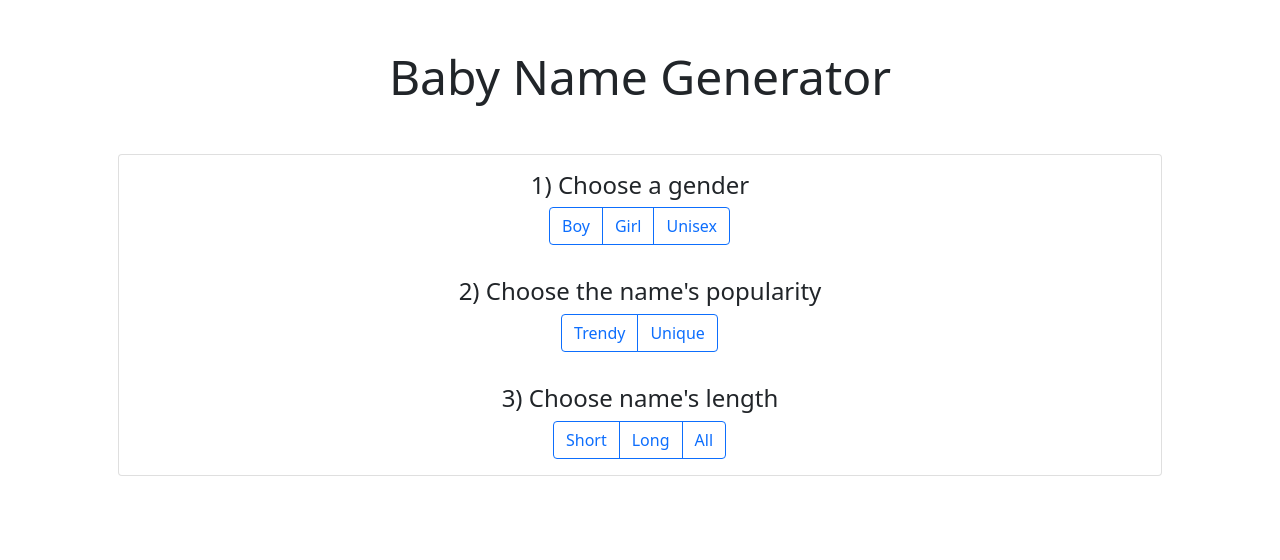
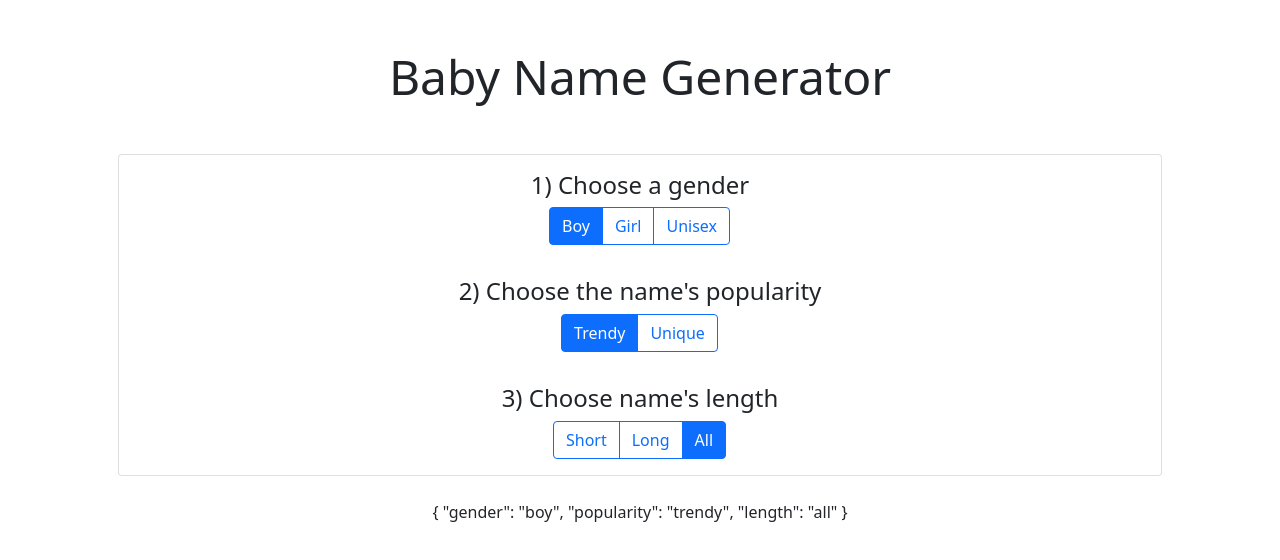
Before and after one commit to webceyhan/vite-baby-name-generator, a Vue app: page / in a window 1280 px wide. Shown: the top 560 px of the page. Built offline with nearby package versions, Linux system fonts and the light colour scheme.

Commit message:
filters state impl.

```diff
--- a/src/App.vue
+++ b/src/App.vue
@@ -1,4 +1,6 @@
 <script setup lang="ts">
+import { reactive } from "vue";
+
 type Gender = "boy" | "girl" | "unisex";
 type Popularity = "trendy" | "unique";
 type Length = "short" | "long" | "all";
@@ -6,6 +8,18 @@ type Length = "short" | "long" | "all";
 const genderOptions: Gender[] = ["boy", "girl", "unisex"];
 const popularityOptions: Popularity[] = ["trendy", "unique"];
 const lengthOptions: Length[] = ["short", "long", "all"];
+
+type Filters = {
+  gender: Gender;
+  popularity: Popularity;
+  length: Length;
+};
+
+const filters = reactive<Filters>({
+  gender: "boy",
+  popularity: "trendy",
+  length: "all",
+});
 </script>
 
 <template>
@@ -24,6 +38,8 @@ const lengthOptions: Length[] = ["short", "long", "all"];
               name="btnradio-gender"
               :id="`btnradio-gender-${i}`"
               autocomplete="off"
+              v-model="filters.gender"
+              :value="opt"
             />
             <label
               class="btn btn-outline-primary text-capitalize"
@@ -45,6 +61,8 @@ const lengthOptions: Length[] = ["short", "long", "all"];
               name="btnradio-popularity"
               :id="`btnradio-popularity-${i}`"
               autocomplete="off"
+              v-model="filters.popularity"
+              :value="opt"
             />
             <label
               class="btn btn-outline-primary text-capitalize"
@@ -66,6 +84,8 @@ const lengthOptions: Length[] = ["short", "long", "all"];
               name="btnradio-length"
               :id="`btnradio-length-${i}`"
               autocomplete="off"
+              v-model="filters.length"
+              :value="opt"
             />
             <label
               class="btn btn-outline-primary text-capitalize"
@@ -76,5 +96,9 @@ const lengthOptions: Length[] = ["short", "long", "all"];
         </div>
       </div>
     </div>
+
+    <br />
+
+    {{ filters }}
   </div>
 </template>
```
